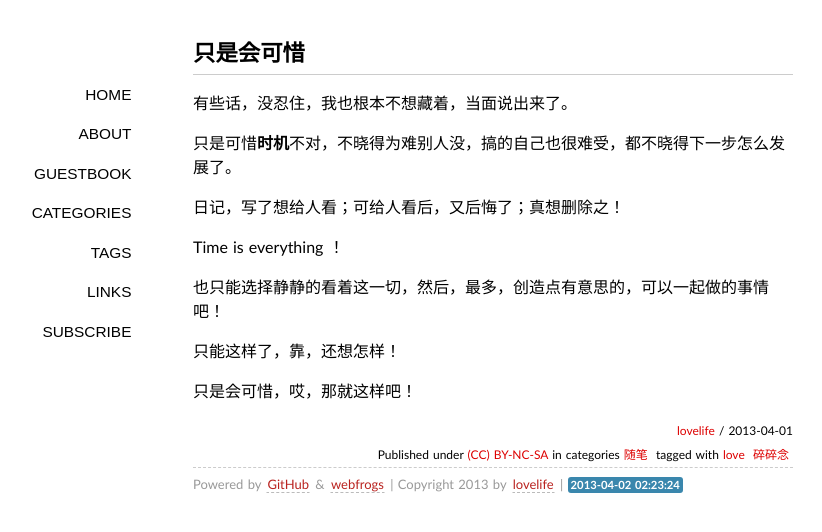
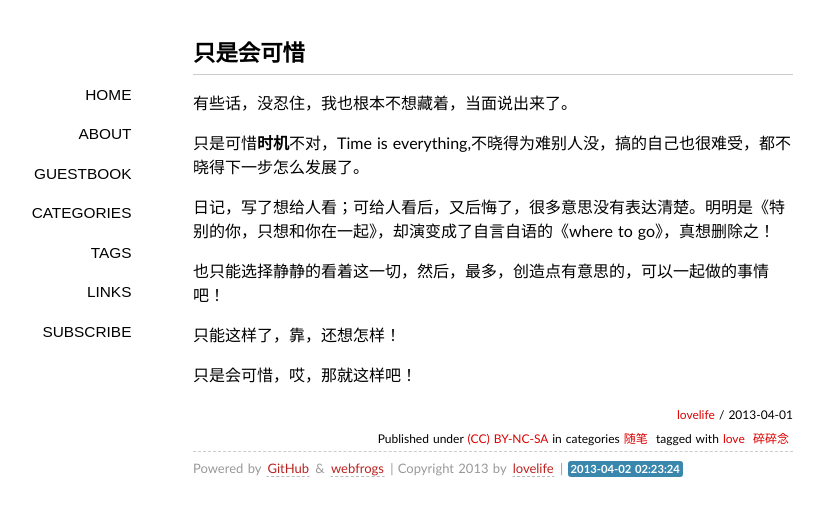
Before and after one commit to lovelife/lovelife.github.com, a Jekyll site: the page built from _posts/2013-04-01-只是会可惜.markdown, in a window 1280 px wide. Shown: the top 532 px of the page, without its empty margins (147-969 px from the left). Built offline with Jekyll 4.4.1, drawn with Linux system fonts in a browser that asks for light colours; some web fonts are replaced; Markdown is read by kramdown in place of the engine named in the settings; comment, search, counter and statistics services are not loaded.

Commit message:
只是会可惜

```diff
--- a/_posts/2013-04-01-只是会可惜.markdown
+++ b/_posts/2013-04-01-只是会可惜.markdown
@@ -13,11 +13,9 @@
 
 有些话，没忍住，我也根本不想藏着，当面说出来了。
 
-只是可惜**时机**不对，不晓得为难别人没，搞的自己也很难受，都不晓得下一步怎么发展了。
+只是可惜**时机**不对，Time is everything,不晓得为难别人没，搞的自己也很难受，都不晓得下一步怎么发展了。
 
-日记，写了想给人看；可给人看后，又后悔了；真想删除之！
-
-Time is everything ！
+日记，写了想给人看；可给人看后，又后悔了，很多意思没有表达清楚。明明是《特别的你，只想和你在一起》，却演变成了自言自语的《where to go》，真想删除之！
 
 也只能选择静静的看着这一切，然后，最多，创造点有意思的，可以一起做的事情吧！
 
```
